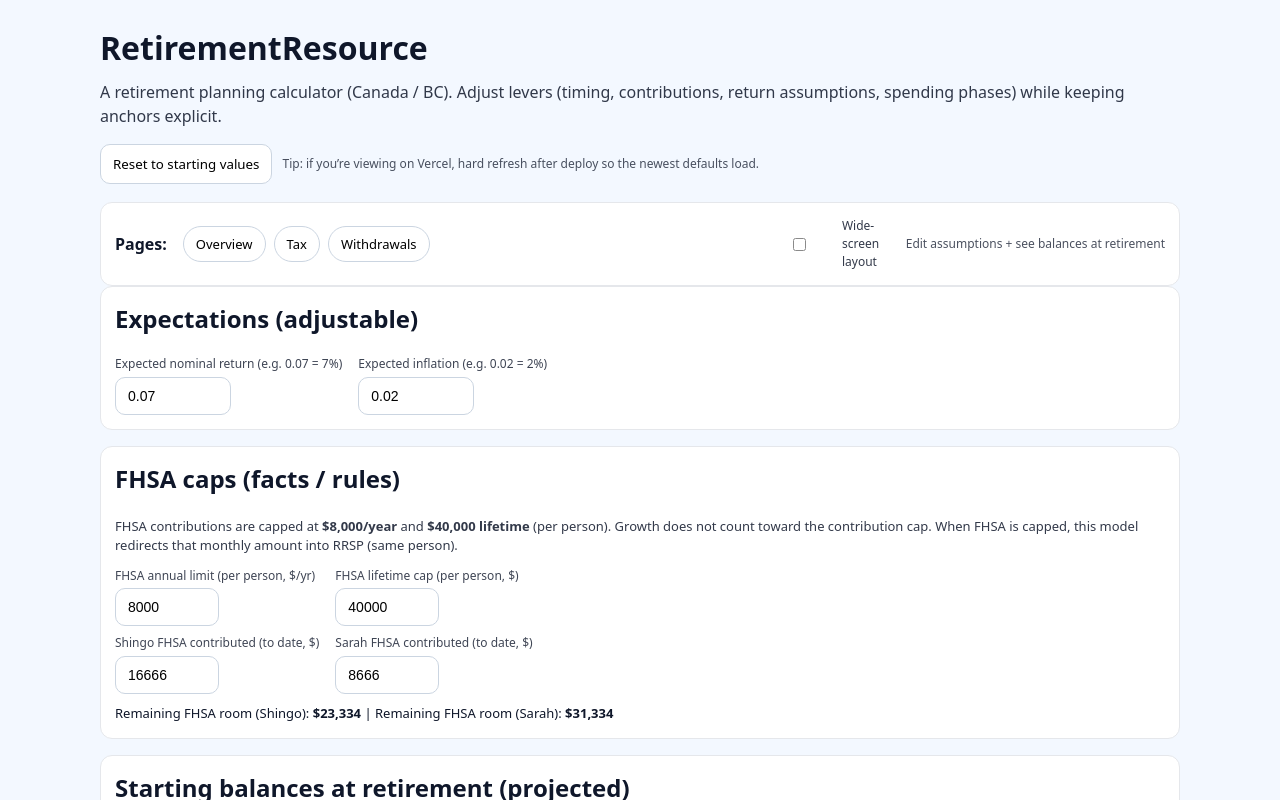
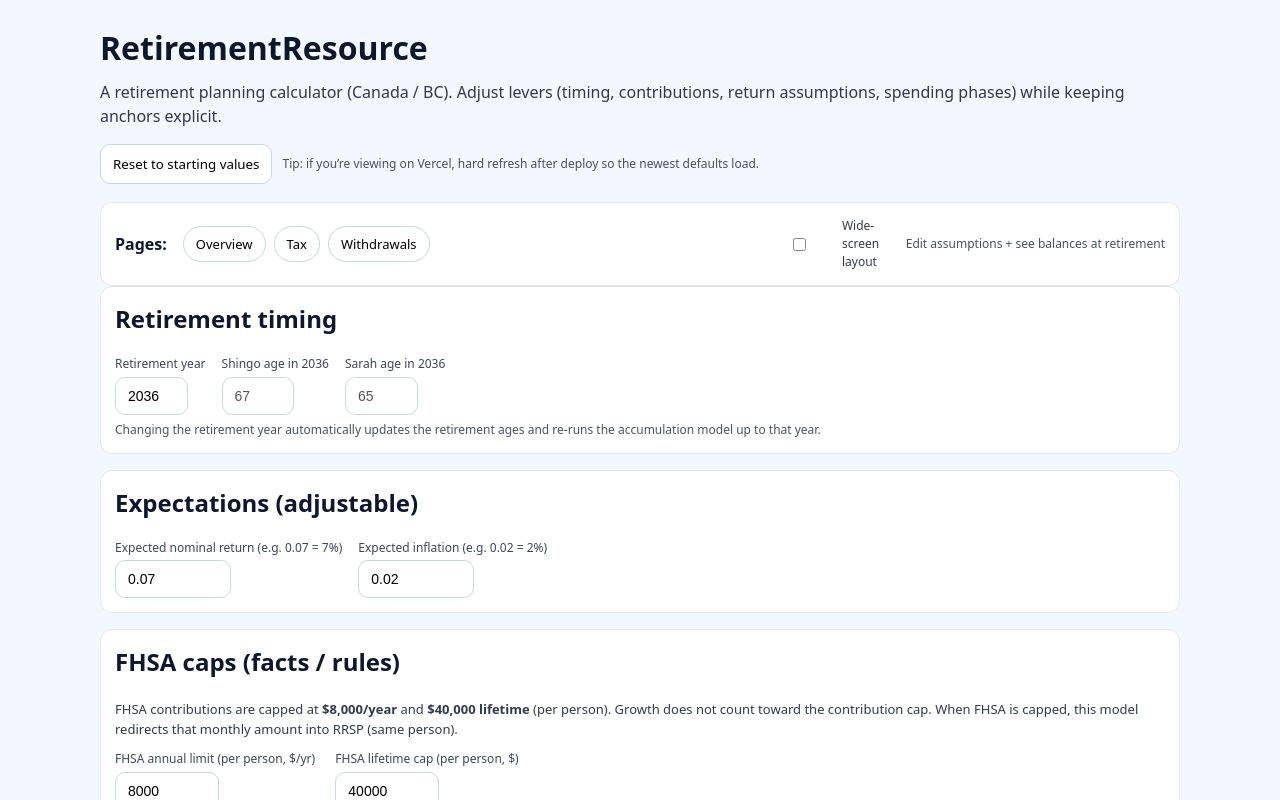
Before and after one commit to kawabunga8/RetirementResource, a React (Vite) app: page / in a window 1280 px wide. Shown: the top 800 px of the page. Built offline with nearby package versions, Linux system fonts and the light colour scheme.

Commit message:
Add retirement year selector (auto ages + accumulation horizon)

```diff
--- a/src/App.tsx
+++ b/src/App.tsx
@@ -532,13 +532,12 @@
   const monthlyTotal = useMemo(() => sumMonthly(vars.monthly), [vars.monthly]);
 
   const model = useMemo(() => {
-    const yearsToRetirement =
-      DEFAULT_ANCHORS.targetRetirementYear - DEFAULT_ANCHORS.baselineYear;
+    const yearsToRetirement = vars.retirementYear - DEFAULT_ANCHORS.baselineYear;
     const monthsToRetirement = Math.max(0, Math.round(yearsToRetirement * 12));
 
     const accumulationSchedule = buildAccumulationSchedule({
       baselineYear: DEFAULT_ANCHORS.baselineYear,
-      retirementYear: DEFAULT_ANCHORS.targetRetirementYear,
+      retirementYear: vars.retirementYear,
       annualReturn: vars.expectedNominalReturn,
       fhsaShingo: vars.balances.fhsaShingo,
       fhsaSarah: vars.balances.fhsaSarah,
@@ -601,7 +600,7 @@
     );
 
     // --- Withdrawal schedule (simple v1) ---
-    const retireYear = DEFAULT_ANCHORS.targetRetirementYear;
+    const retireYear = vars.retirementYear;
     const retireAgeShingo = vars.shingoRetireAge;
     const retireAgeSarah = vars.sarahRetireAge;
 
@@ -921,6 +920,48 @@
       <div style={{ display: "grid", gridTemplateColumns: "1fr", gap: 16 }}>
         {page === "overview" && (
         <>
+        <section id="retirementTiming" className="card">
+          <h2>Retirement timing</h2>
+          {(() => {
+            const shingoAge = vars.retirementYear - DEFAULT_ANCHORS.shingoBirthYear;
+            const sarahAge = vars.retirementYear - DEFAULT_ANCHORS.sarahBirthYear;
+            return (
+              <>
+                <div className="selectRow">
+                  <Field label="Retirement year">
+                    <input
+                      className="ageInput"
+                      type="number"
+                      value={vars.retirementYear}
+                      onChange={(e) => {
+                        const year = num(e.target.value);
+                        setVars((v) => ({
+                          ...v,
+                          retirementYear: year,
+                          shingoRetireAge: year - DEFAULT_ANCHORS.shingoBirthYear,
+                          sarahRetireAge: year - DEFAULT_ANCHORS.sarahBirthYear,
+                          tax: { ...v.tax, taxYear: year },
+                        }));
+                      }}
+                    />
+                  </Field>
+                  <Field label={`Shingo age in ${vars.retirementYear}`}>
+                    <input className="ageInput" type="number" value={shingoAge} disabled />
+                  </Field>
+                  <Field label={`Sarah age in ${vars.retirementYear}`}>
+                    <input className="ageInput" type="number" value={sarahAge} disabled />
+                  </Field>
+                </div>
+
+                <div style={{ fontSize: 12, opacity: 0.75, marginTop: 6 }}>
+                  Changing the retirement year automatically updates the retirement ages and re-runs the accumulation model
+                  up to that year.
+                </div>
+              </>
+            );
+          })()}
+        </section>
+
         <section id="expectations" className="card">
           <h2>Expectations (adjustable)</h2>
           <div className="selectRow">
@@ -1025,7 +1066,7 @@
         <section id="retirement-balances" className="card">
           <h2>Starting balances at retirement (projected)</h2>
           <p style={{ marginTop: 0, opacity: 0.85, fontSize: 13 }}>
-            This is calculated by simulating contributions month-by-month from {DEFAULT_ANCHORS.baselineYear} to {DEFAULT_ANCHORS.targetRetirementYear},
+            This is calculated by simulating contributions month-by-month from {DEFAULT_ANCHORS.baselineYear} to {vars.retirementYear},
             including FHSA annual/lifetime caps and redirecting any capped FHSA contribution into RRSP.
           </p>
           <ul>
--- a/src/planDefaults.ts
+++ b/src/planDefaults.ts
@@ -137,6 +137,10 @@
 };
 
 export type Variables = {
+  // Target year you stop working / begin retirement plan
+  retirementYear: number;
+
+  // Derived from retirementYear by default, but can be overridden if you want.
   shingoRetireAge: number;
   sarahRetireAge: number;
   cppStartAge: number;
@@ -180,6 +184,7 @@
 };
 
 export const DEFAULT_VARIABLES: Variables = {
+  retirementYear: DEFAULT_ANCHORS.targetRetirementYear,
   shingoRetireAge: 67,
   sarahRetireAge: 65,
   cppStartAge: 70,
```
